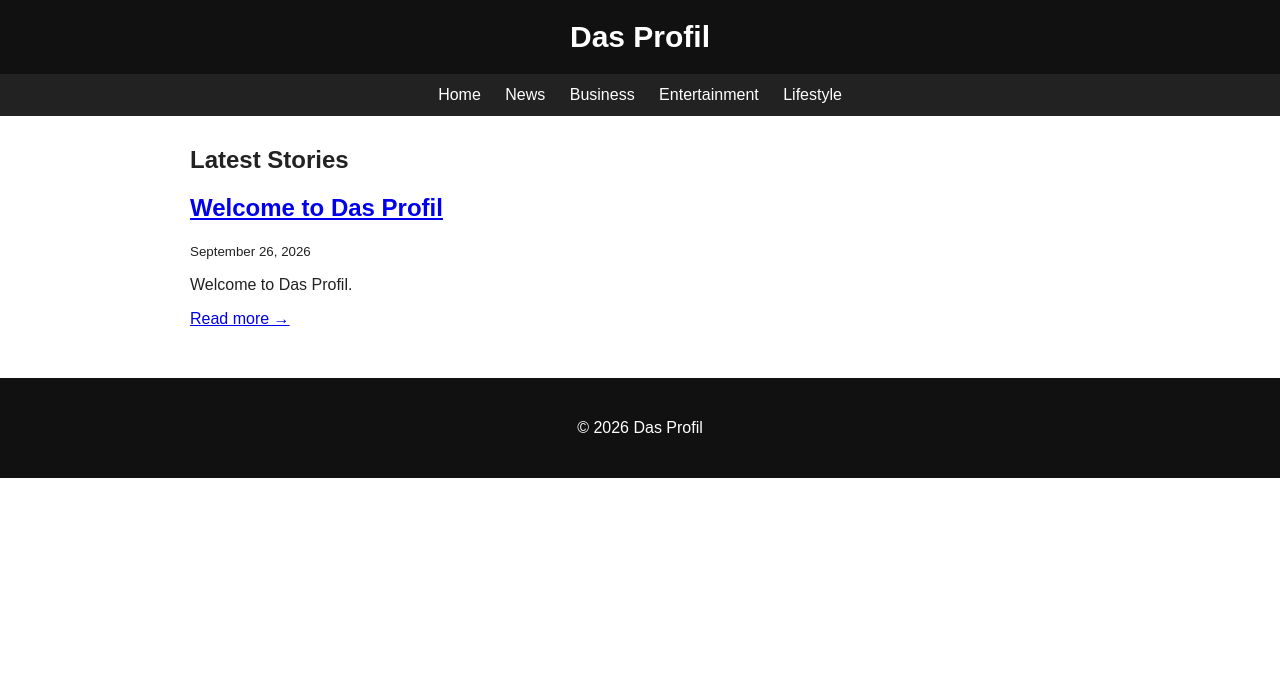
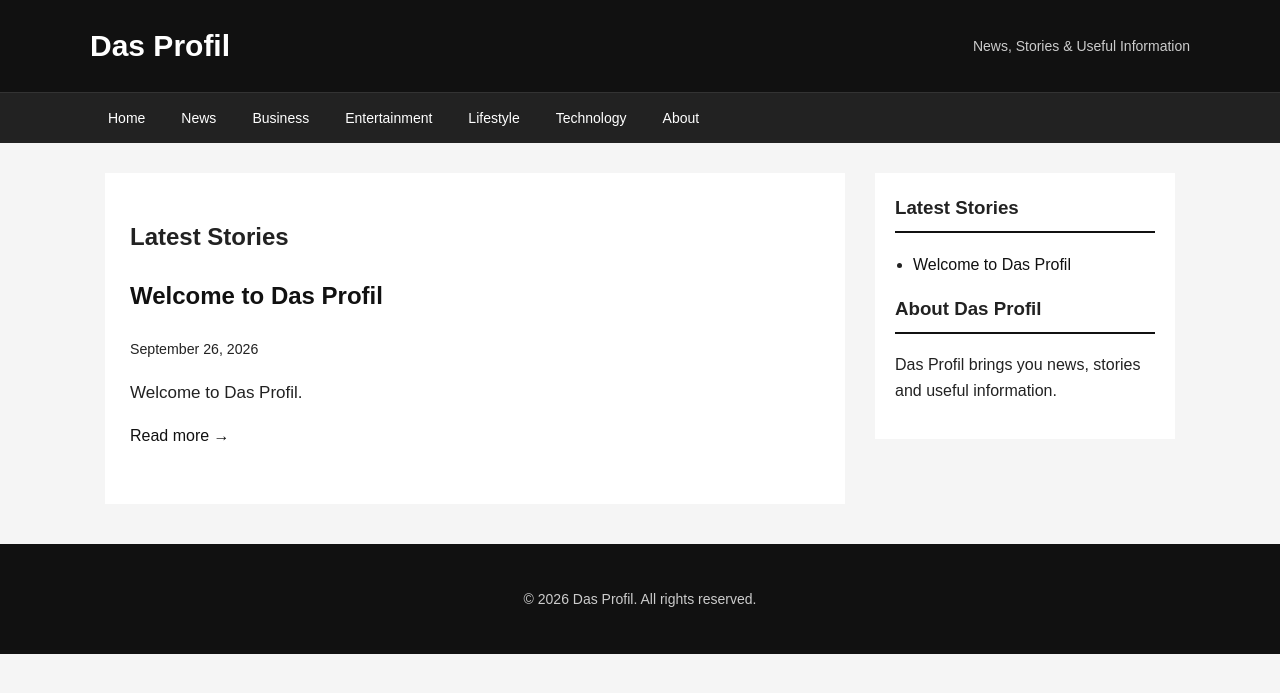
Before and after one commit to Danielitel/dasprofil, a Jekyll site: the page built from index.md, in a window 1280 px wide. Shown: the top 693 px of the page. Built offline with Jekyll 4.4.1, drawn with Linux system fonts in a browser that asks for light colours.

Commit message:
Refactor layout and styles in default.html
Updated styles for better layout and responsiveness. Enhanced header, navigation, and footer sections.

```diff
--- a/_layouts/default.html
+++ b/_layouts/default.html
@@ -9,49 +9,210 @@
   <meta name="description" content="{{ page.description | default: site.description }}">
 
   <style>
+    * {
+      box-sizing: border-box;
+    }
+
     body {
       margin: 0;
-      font-family: Arial, sans-serif;
-      background: #ffffff;
+      font-family: Arial, Helvetica, sans-serif;
+      background: #f5f5f5;
       color: #222;
+      line-height: 1.6;
     }
+
+    a {
+      color: #111;
+      text-decoration: none;
+    }
+
+    a:hover {
+      text-decoration: underline;
+    }
+
+    /* HEADER */
 
     header {
       background: #111;
-      color: white;
-      padding: 20px;
-      text-align: center;
+      color: #fff;
+      padding: 22px 15px;
     }
 
-    header h1 {
-      margin: 0;
+    .header-inner {
+      max-width: 1100px;
+      margin: auto;
+      display: flex;
+      align-items: center;
+      justify-content: space-between;
+    }
+
+    .logo {
       font-size: 30px;
+      font-weight: bold;
     }
+
+    .tagline {
+      font-size: 14px;
+      color: #ccc;
+    }
+
+    /* NAVIGATION */
 
     nav {
       background: #222;
-      padding: 12px;
-      text-align: center;
+      border-top: 1px solid #333;
+    }
+
+    .nav-inner {
+      max-width: 1100px;
+      margin: auto;
+      display: flex;
+      overflow-x: auto;
     }
 
     nav a {
-      color: white;
-      text-decoration: none;
-      margin: 0 10px;
+      color: #fff;
+      padding: 14px 18px;
+      white-space: nowrap;
+      font-size: 14px;
     }
 
-    main {
-      max-width: 900px;
+    nav a:hover {
+      background: #000;
+      text-decoration: none;
+    }
+
+    /* MAIN */
+
+    .container {
+      max-width: 1100px;
       margin: 30px auto;
-      padding: 0 20px;
+      padding: 0 15px;
+      display: grid;
+      grid-template-columns: 1fr 300px;
+      gap: 30px;
     }
+
+    .content {
+      background: #fff;
+      padding: 25px;
+    }
+
+    /* ARTICLE CARDS */
+
+    .post-card {
+      border-bottom: 1px solid #ddd;
+      padding-bottom: 25px;
+      margin-bottom: 25px;
+    }
+
+    .post-card:last-child {
+      border-bottom: none;
+    }
+
+    .post-card h2 {
+      margin: 0 0 8px;
+      font-size: 24px;
+      line-height: 1.3;
+    }
+
+    .post-date {
+      color: #777;
+      font-size: 13px;
+      margin-bottom: 10px;
+    }
+
+    .read-more {
+      font-weight: bold;
+      font-size: 14px;
+    }
+
+    /* ARTICLE PAGE */
+
+    article h1 {
+      font-size: 38px;
+      line-height: 1.2;
+      margin-top: 0;
+    }
+
+    article .post-date {
+      margin-bottom: 25px;
+    }
+
+    article p {
+      font-size: 17px;
+    }
+
+    /* SIDEBAR */
+
+    .sidebar {
+      background: #fff;
+      padding: 20px;
+      height: fit-content;
+    }
+
+    .sidebar h3 {
+      margin-top: 0;
+      border-bottom: 2px solid #111;
+      padding-bottom: 8px;
+    }
+
+    .sidebar ul {
+      padding-left: 18px;
+    }
+
+    .sidebar li {
+      margin-bottom: 10px;
+    }
+
+    /* FOOTER */
 
     footer {
       background: #111;
-      color: white;
+      color: #ccc;
       text-align: center;
-      padding: 25px;
-      margin-top: 50px;
+      padding: 30px 15px;
+      margin-top: 40px;
+      font-size: 14px;
+    }
+
+    /* MOBILE */
+
+    @media (max-width: 750px) {
+
+      .header-inner {
+        display: block;
+        text-align: center;
+      }
+
+      .logo {
+        font-size: 27px;
+      }
+
+      .tagline {
+        margin-top: 4px;
+      }
+
+      .container {
+        display: block;
+        margin-top: 15px;
+      }
+
+      .content {
+        padding: 20px;
+      }
+
+      .sidebar {
+        margin-top: 20px;
+      }
+
+      article h1 {
+        font-size: 30px;
+      }
+
+      article p {
+        font-size: 16px;
+      }
     }
   </style>
 </head>
@@ -59,24 +220,57 @@
 <body>
 
 <header>
-  <h1>Das Profil</h1>
+  <div class="header-inner">
+    <div class="logo">Das Profil</div>
+    <div class="tagline">News, Stories & Useful Information</div>
+  </div>
 </header>
 
 <nav>
-  <a href="{{ '/' | relative_url }}">Home</a>
-  <a href="#">News</a>
-  <a href="#">Business</a>
-  <a href="#">Entertainment</a>
-  <a href="#">Lifestyle</a>
+  <div class="nav-inner">
+    <a href="{{ '/' | relative_url }}">Home</a>
+    <a href="#">News</a>
+    <a href="#">Business</a>
+    <a href="#">Entertainment</a>
+    <a href="#">Lifestyle</a>
+    <a href="#">Technology</a>
+    <a href="#">About</a>
+  </div>
 </nav>
 
-<main>
-  {{ content }}
-</main>
+<div class="container">
+
+  <main class="content">
+    {{ content }}
+  </main>
+
+  <aside class="sidebar">
+
+    <h3>Latest Stories</h3>
+
+    <ul>
+      {% for post in site.posts limit:5 %}
+        <li>
+          <a href="{{ post.url | relative_url }}">
+            {{ post.title }}
+          </a>
+        </li>
+      {% endfor %}
+    </ul>
+
+    <h3>About Das Profil</h3>
+
+    <p>
+      Das Profil brings you news, stories and useful information.
+    </p>
+
+  </aside>
+
+</div>
 
 <footer>
-  <p>© {{ site.time | date: "%Y" }} Das Profil</p>
+  <p>© {{ site.time | date: "%Y" }} Das Profil. All rights reserved.</p>
 </footer>
 
 </body>
-  </html>
+</html>
```
